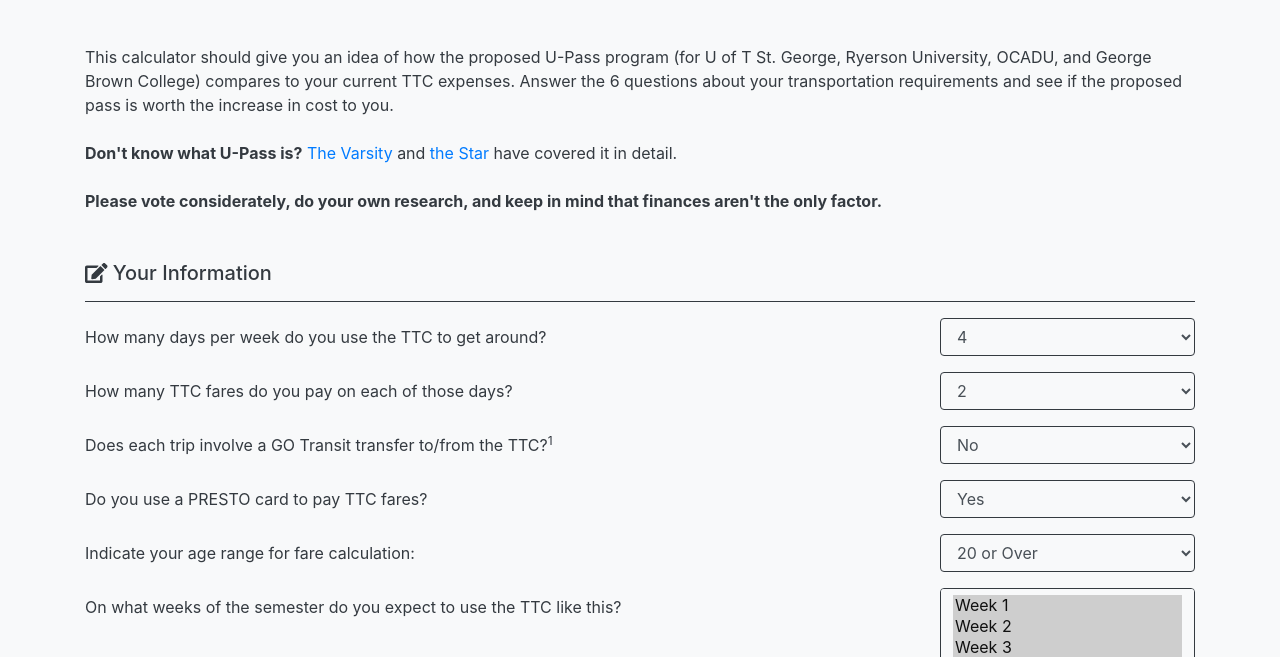
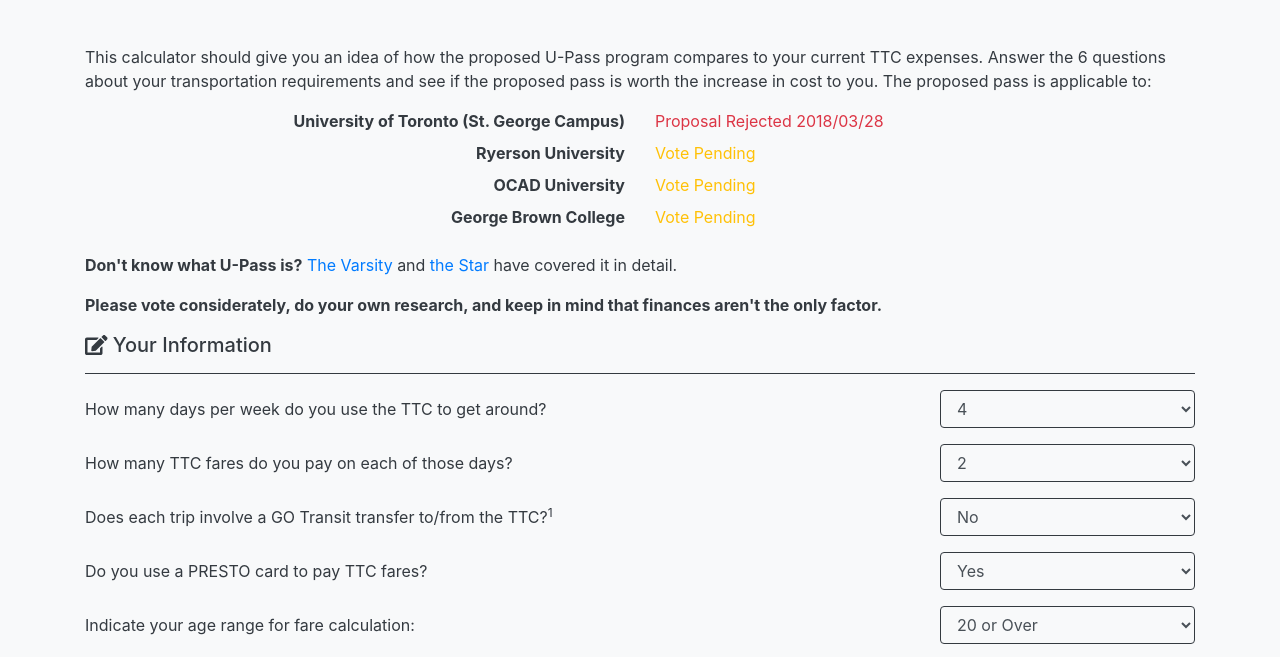
Before and after one commit to ilyamotamedi/UPassCalc, a plain HTML site: page index.html in a window 1280 px wide. Shown: the part 118-775 px from the top of the page. Drawn offline with nearby package versions, Linux system fonts and the light colour scheme.

Commit message:
rewrote copies

```diff
--- a/index.html
+++ b/index.html
@@ -27,9 +27,19 @@
     <body class="bg-light text-dark">
         <div class="container">
             <h4 class="display-4 font-weight-bold text-center my-5">U-Pass Cost Calculator</h4>
-            <p class="mb-5">This calculator should give you an idea of how the proposed U-Pass program (for U of T St. George, Ryerson University, OCADU, and George Brown College) compares to your current TTC expenses. Answer the 6 questions about your transportation requirements and see if the proposed pass is worth the increase in cost to you.<br><br>
-                <b class="font-weight-bold">Don't know what U-Pass is?</b> <a href="https://thevarsity.ca/tag/u-pass/" target="_blank">The Varsity</a> and <a href="https://www.thestar.com/news/gta/2018/03/20/ttc-board-approves-u-pass-for-post-secondary-students.html" target="_blank">the Star</a> have covered it in detail.<br><br>
-                <b class="font-weight-bold">Please vote considerately, do your own research, and keep in mind that finances aren't the only factor.</b></p>
+            <p>This calculator should give you an idea of how the proposed U-Pass program compares to your current TTC expenses. Answer the 6 questions about your transportation requirements and see if the proposed pass is worth the increase in cost to you. The proposed pass is applicable to:</p>
+            <dl class="row">
+                <dt class="col-lg-6 text-lg-right">University of Toronto (St. George Campus)</dt>
+                <dd class="col-lg-6"><a class="text-danger" target="_blank" href="https://thevarsity.ca/2018/03/28/u-pass-referendum-fails/">Proposal Rejected 2018/03/28</a></dd>
+                <dt class="col-lg-6 text-lg-right">Ryerson University</dt>
+                <dd class="col-lg-6 text-warning">Vote Pending</dd>
+                <dt class="col-lg-6 text-lg-right">OCAD University</dt>
+                <dd class="col-lg-6 text-warning">Vote Pending</dd>
+                <dt class="col-lg-6 text-lg-right">George Brown College</dt>
+                <dd class="col-lg-6 text-warning">Vote Pending</dd>
+            </dl>
+            <p><b class="font-weight-bold">Don't know what U-Pass is?</b> <a href="https://thevarsity.ca/tag/u-pass/" target="_blank">The Varsity</a> and <a href="https://www.thestar.com/news/gta/2018/03/20/ttc-board-approves-u-pass-for-post-secondary-students.html" target="_blank">the Star</a> have covered it in detail.</p>
+            <o><b class="font-weight-bold">Please vote considerately, do your own research, and keep in mind that finances aren't the only factor.</b></p>
             <form class="">
                 <h5><i class="fas fa-edit"></i> Your Information</h5>
                 <hr class="border-dark">
```
